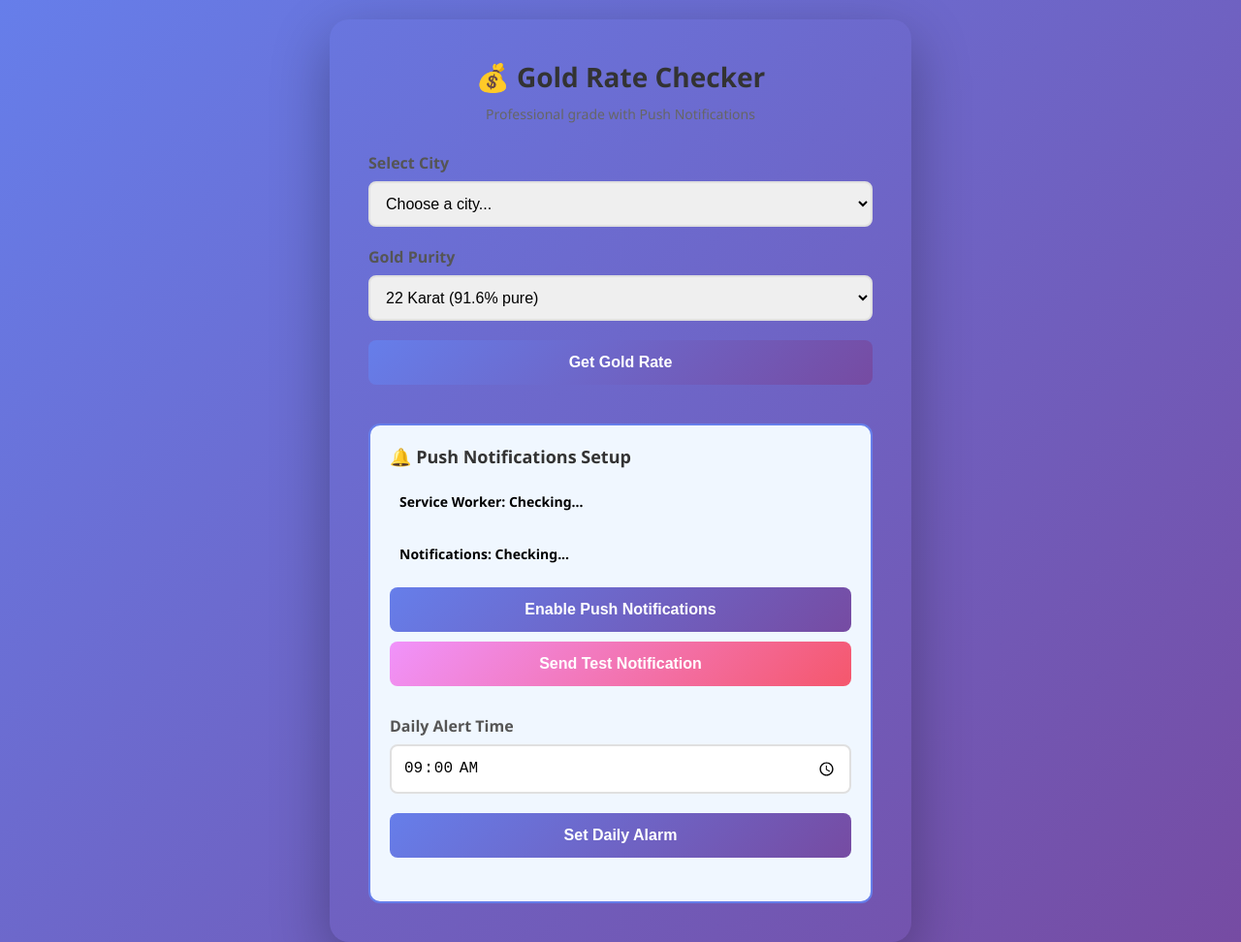
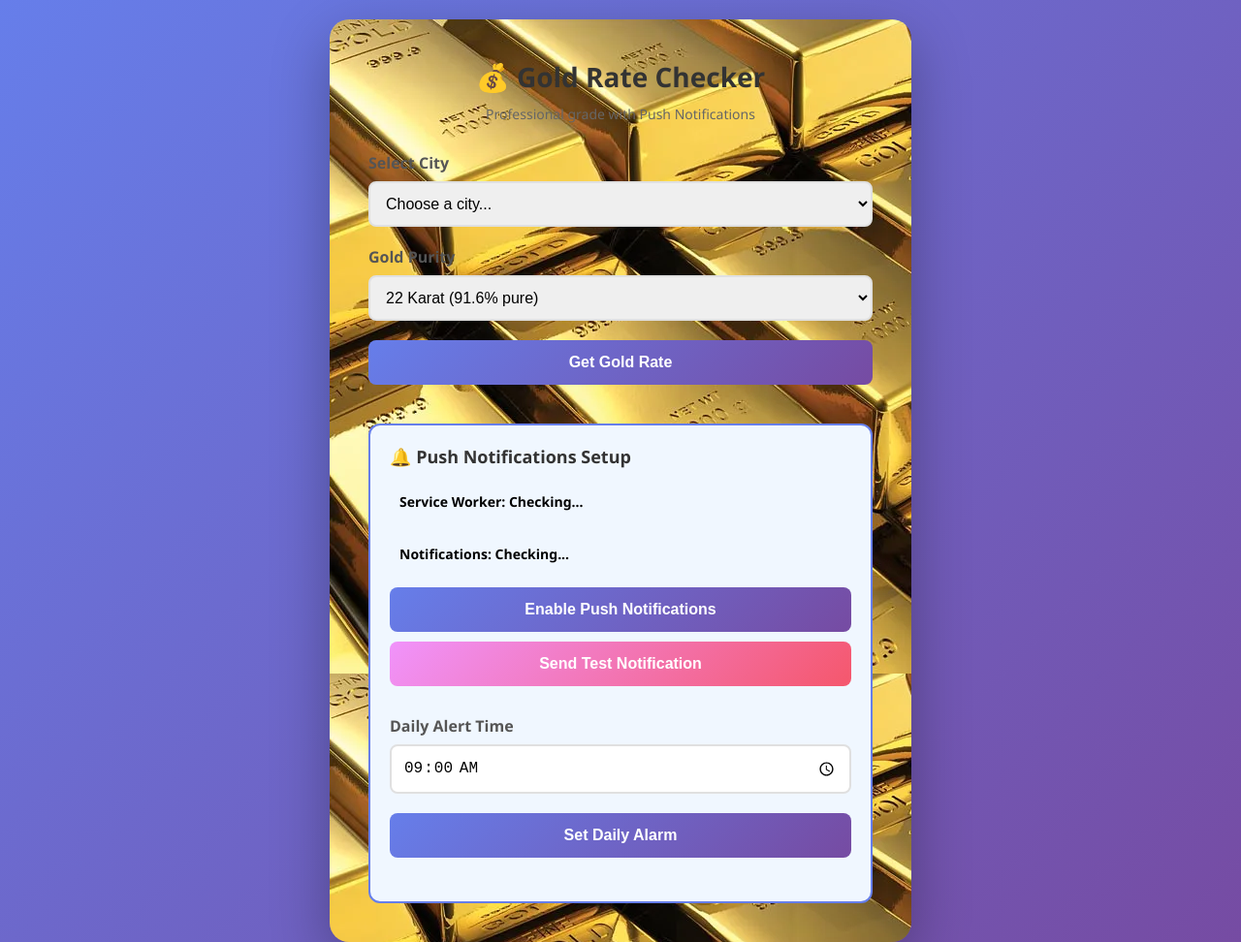
Before and after one commit to Harry1500/GoldRate_Checking, a plain HTML site: page index.html in a window 1280 px wide. Shown: the top 972 px of the page at 97% size. Drawn offline with Linux system fonts and the light colour scheme.

Commit message:
Update background image path in styling.css

```diff
--- a/styling.css
+++ b/styling.css
@@ -15,7 +15,7 @@
         }
 
         .container {
-            background-image: url('gold.png');
+            background-image: url('images/gold.png');
             border-radius: 20px;
             box-shadow: 0 20px 60px rgba(0,0,0,0.3);
             padding: 40px;
```
